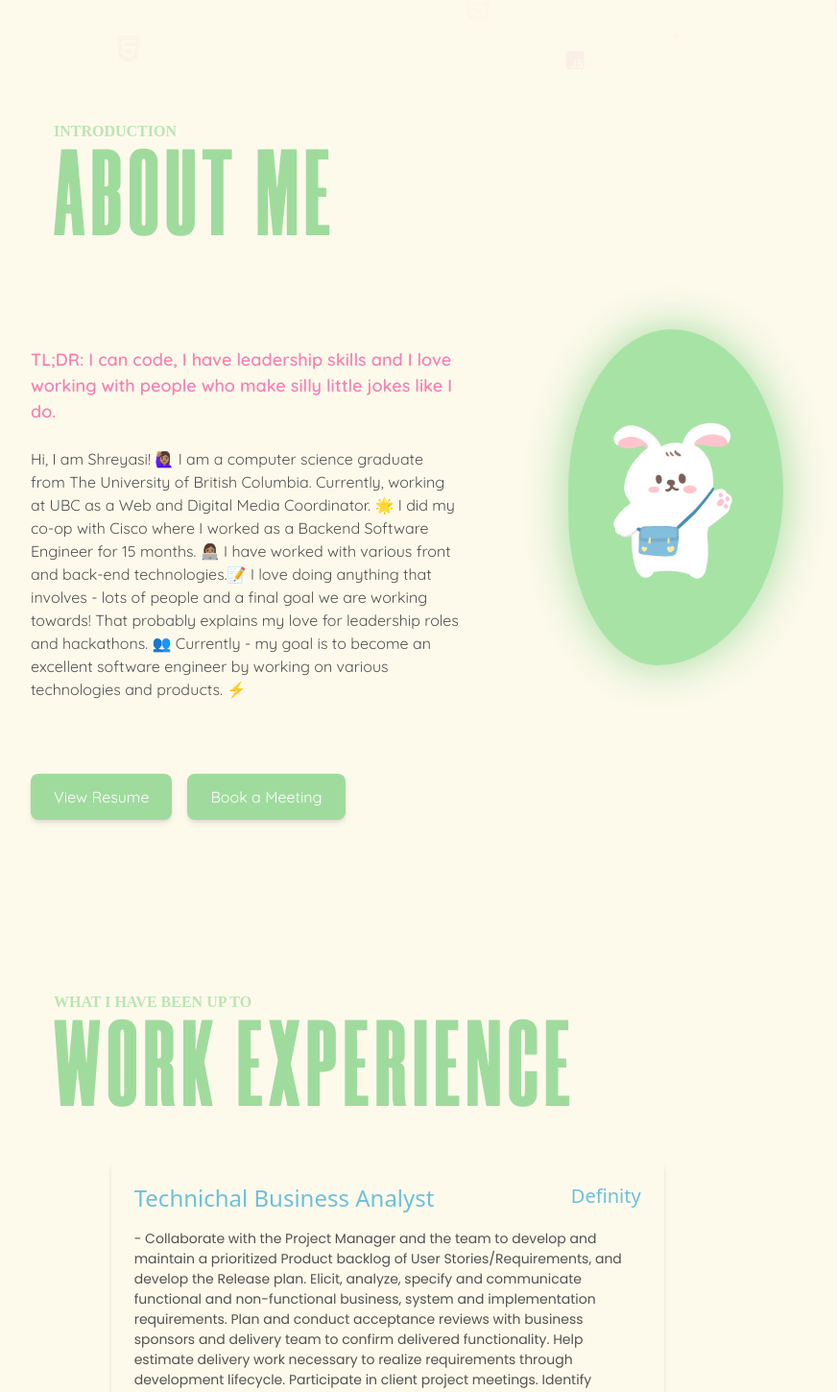
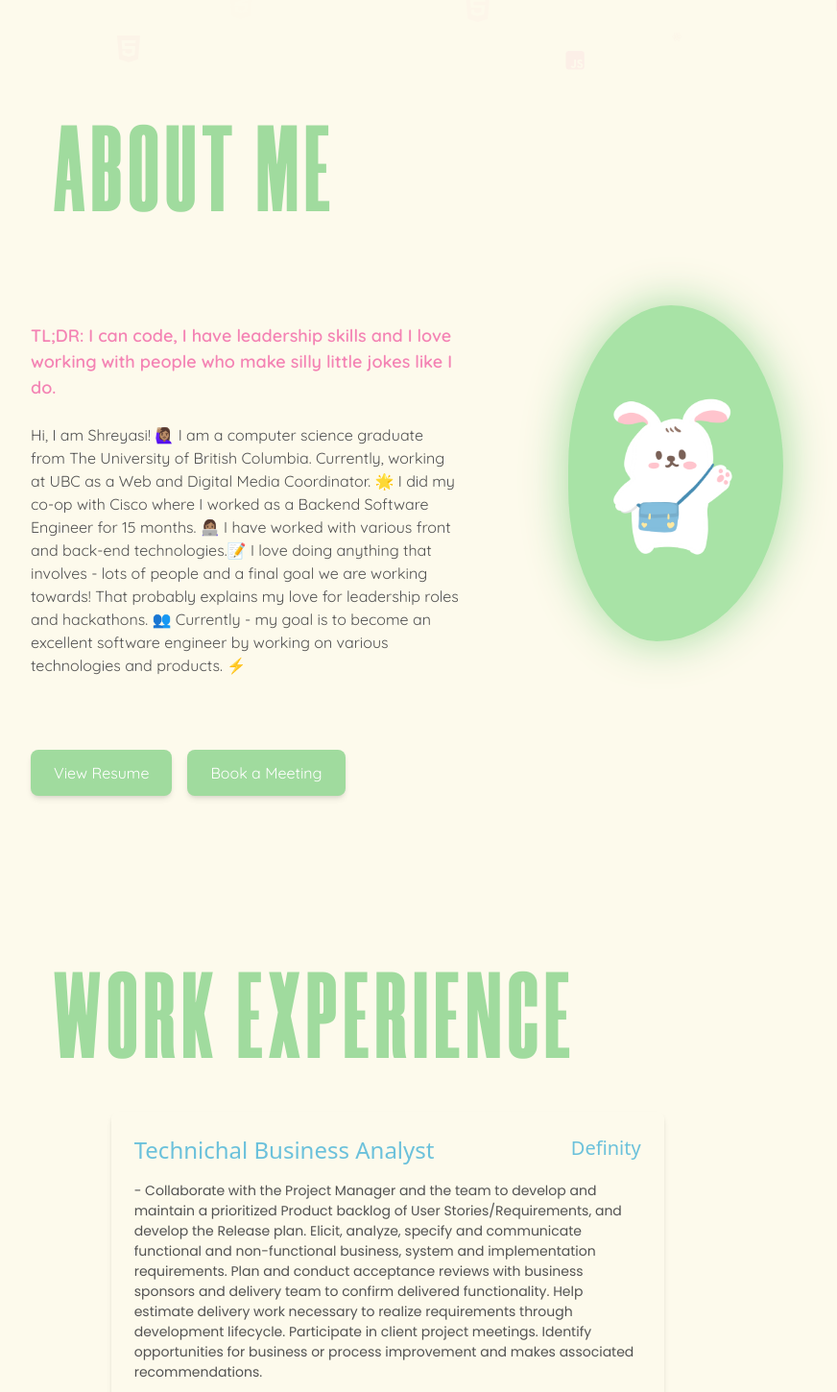
Before and after one commit to shreyasichauhan19/ShreyasiChauhan, a React (Vite) app: page / in a window 1280 px wide. Shown: the part 700-2150 px from the top of the page at 96% size, without its empty margins (160-1032 px from the left). Built offline with nearby package versions, Linux system fonts and the light colour scheme; a web font is replaced by a local one.

Commit message:
Remove section subtitles

```diff
--- a/src/Pages/About.jsx
+++ b/src/Pages/About.jsx
@@ -10,7 +10,7 @@ const About = () => {
     <div id="about" className="w-full flex justify-center overflow-hidden-web">
       <div className="w-full xl:w-[70%] flex flex-col pb-16 ml-[8%] mr-[8%] ">
         <div className="w-full">
-          <SectionTitle title="ABOUT ME" subtitle="Introduction" />
+          <SectionTitle title="ABOUT ME"/>
         </div>
         <div className="w-full flex flex-col-reverse sm:flex-row">
           <div className="w-full md:w-[50%] md:h-full flex items-center mt-10">
--- a/src/Pages/Projects.jsx
+++ b/src/Pages/Projects.jsx
@@ -55,7 +55,7 @@ const Projects = () => {
     <div id="projects" className="w-full overflow-hidden-web flex justify-center">
       <div className="w-full xl:w-[70%] flex flex-col">
         <div className="mt-[15%]">
-          <SectionTitle title="TECHNICAL PROJECTS" subtitle="What I have done so far" />
+          <SectionTitle title="TECHNICAL PROJECTS"/>
         </div>
         <div className="w-full flex flex-wrap justify-center">
           {projectData.map((project, index) => (
--- a/src/Pages/VolunteerExperience.jsx
+++ b/src/Pages/VolunteerExperience.jsx
@@ -36,7 +36,7 @@ const VolunteerExperience = () => {
     <div id="volunteerexperience" className="w-full flex overflow-hidden-web justify-center ">
       <div className="w-full xl:w-[70%] ml-[6%] mr-[6%] flex flex-col">
         <div className="w-full mt-[15%]">
-          <SectionTitle title="VOLUNTEER EXPERIENCE" subtitle="Other stuff that I do" />
+          <SectionTitle title="VOLUNTEER EXPERIENCE"/>
         </div>
         <div id="accordionExample">
           {volunteerExperienceData.map((experience, index) => (
--- a/src/Pages/WorkExperience.jsx
+++ b/src/Pages/WorkExperience.jsx
@@ -36,7 +36,7 @@ const WorkExperiencePage = () => {
     <div id="workexperience" className="w-full flex justify-center overflow-hidden-web">
       <div className="w-full xl:w-[70%] flex flex-col">
         <div className="w-full mt-[10%]">
-          <SectionTitle title="WORK EXPERIENCE" subtitle="What I have been up to" />
+          <SectionTitle title="WORK EXPERIENCE"/>
         </div>
         <ol>
           {workExperienceData.map((experience, index) => (
```
